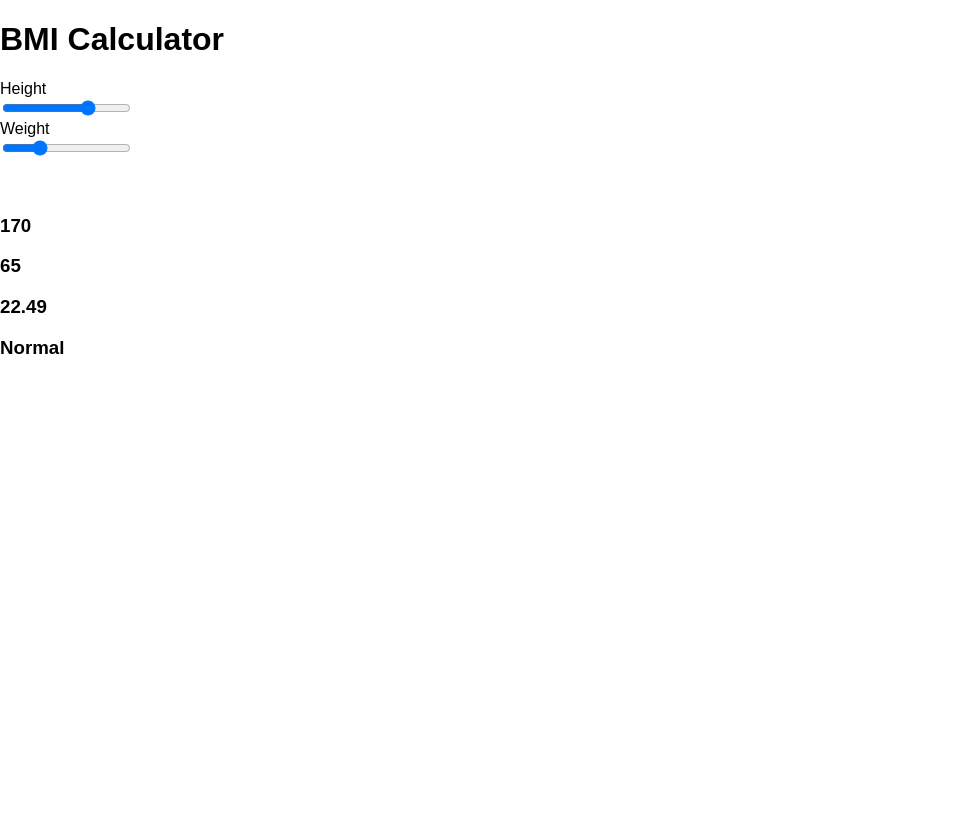
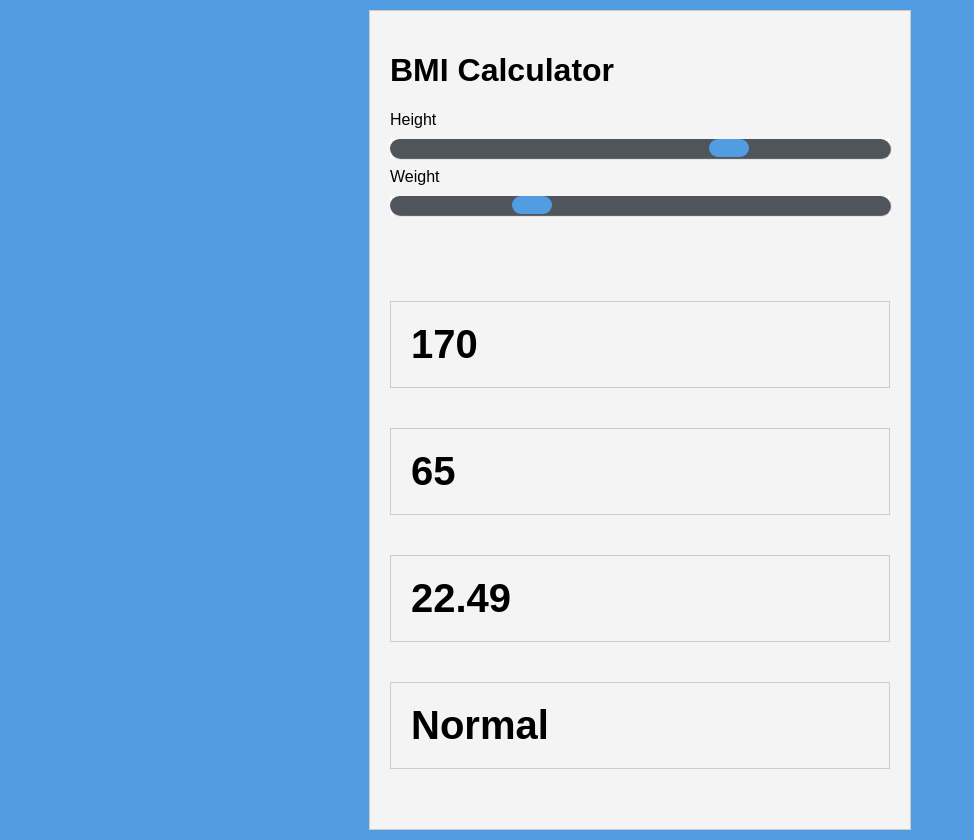
Before and after one commit to talovic/bmi-calculator, a React (Create React App) app: page / in a window 1280 px wide. Shown: the whole page, without its empty margins (0-974 px from the left). Before the commit the page ends 800 px from the top, so only its background shows below. Built offline with nearby package versions, Linux system fonts and the light colour scheme.

Commit message:
Styling The UI

```diff
--- a/src/App.css
+++ b/src/App.css
@@ -1,2 +1,116 @@
+body {
+  background: #529de1;
+}
+
 .App {
+  width: 500px;
+  margin: 10px auto;
+  padding: 20px;
+  background: #f4f4f4;
+  border: #ccc solid 1px;
 }
+
+.output h3 {
+  border: #ccc 1px solid;
+  padding: 20px;
+  font-size: 40px;
+}
+
+.output h3 a {
+  font-size: 18px;
+  color: #ccc;
+  text-decoration: non;
+}
+
+.danger {
+  color: #af1818;
+}
+
+/* Range Input Styles -http://www.cssportal.com/style-input-range/ */
+input[type='range'] {
+  -webkit-appearance: none;
+  margin: 10px 0;
+  width: 100%;
+}
+input[type='range']:focus {
+  outline: none;
+}
+input[type='range']::-webkit-slider-runnable-track {
+  width: 100%;
+  height: 19px;
+  cursor: pointer;
+  animate: 0.2s;
+  box-shadow: 1px 1px 1px #50555c;
+  background: #50555c;
+  border-radius: 14px;
+  border: 0px solid #000000;
+}
+input[type='range']::-webkit-slider-thumb {
+  box-shadow: 0px 0px 0px #000000;
+  border: 0px solid #000000;
+  height: 18px;
+  width: 40px;
+  border-radius: 12px;
+  background: #529de1;
+  cursor: pointer;
+  -webkit-appearance: none;
+  margin-top: 0.5px;
+}
+input[type='range']:focus::-webkit-slider-runnable-track {
+  background: #50555c;
+}
+input[type='range']::-moz-range-track {
+  width: 100%;
+  height: 19px;
+  cursor: pointer;
+  animate: 0.2s;
+  box-shadow: 1px 1px 1px #50555c;
+  background: #50555c;
+  border-radius: 14px;
+  border: 0px solid #000000;
+}
+input[type='range']::-moz-range-thumb {
+  box-shadow: 0px 0px 0px #000000;
+  border: 0px solid #000000;
+  height: 18px;
+  width: 40px;
+  border-radius: 12px;
+  background: #529de1;
+  cursor: pointer;
+}
+input[type='range']::-ms-track {
+  width: 100%;
+  height: 19px;
+  cursor: pointer;
+  animate: 0.2s;
+  background: transparent;
+  border-color: transparent;
+  color: transparent;
+}
+input[type='range']::-ms-fill-lower {
+  background: #50555c;
+  border: 0px solid #000000;
+  border-radius: 28px;
+  box-shadow: 1px 1px 1px #50555c;
+}
+input[type='range']::-ms-fill-upper {
+  background: #50555c;
+  border: 0px solid #000000;
+  border-radius: 28px;
+  box-shadow: 1px 1px 1px #50555c;
+}
+input[type='range']::-ms-thumb {
+  box-shadow: 0px 0px 0px #000000;
+  border: 0px solid #000000;
+  height: 18px;
+  width: 40px;
+  border-radius: 12px;
+  background: #529de1;
+  cursor: pointer;
+}
+input[type='range']:focus::-ms-fill-lower {
+  background: #50555c;
+}
+input[type='range']:focus::-ms-fill-upper {
+  background: #50555c;
+}
--- a/src/App.js
+++ b/src/App.js
@@ -30,7 +30,7 @@ class App extends Component {
     ).toFixed(2);
 
     this.setState({ bmi: bmi, bmiClass: this.getBmiClass(bmi) }, function() {
-      console.log(this.state);
+      //console.log(this.state);
     });
   }
 
--- a/src/components/Range.js
+++ b/src/components/Range.js
@@ -15,7 +15,7 @@ class Range extends Component {
   };
 
   onChange(event) {
-    console.log(event.target.value);
+    //console.log(event.target.value);
     this.props.onChange(this.state.value);
     this.setState({ value: event.target.value });
   }
```
